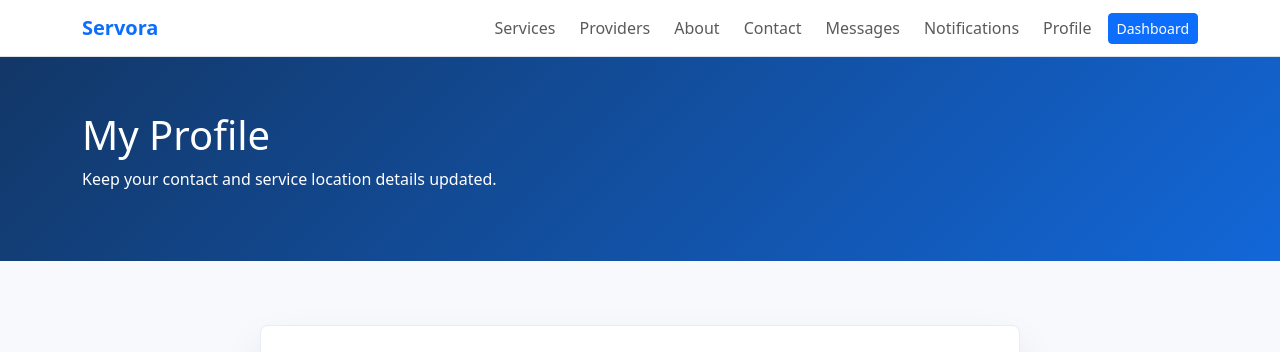
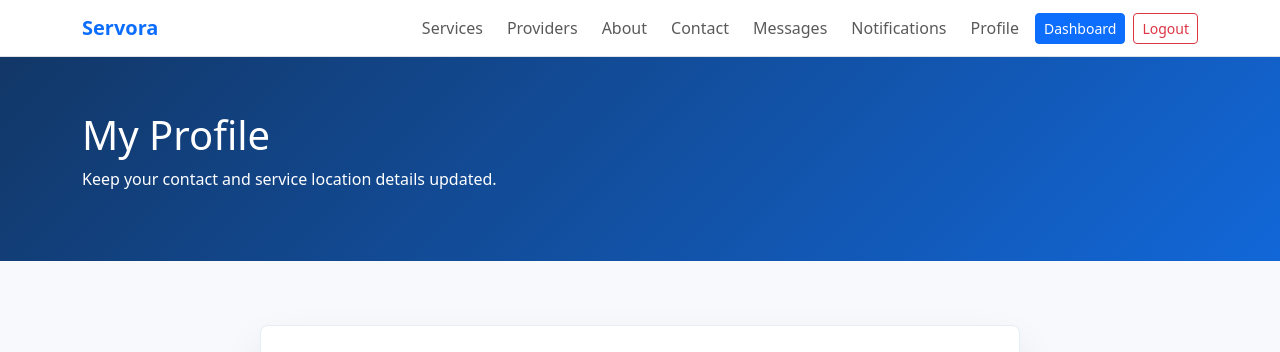
Before and after one commit to Deep-pr/servora, a Django app: page /accounts/profile/ in a window 1280 px wide. Shown: the top 352 px of the page. Run offline with Django 5.2, Linux system fonts and the light colour scheme; the visitor is signed in with stand-in values (Sample User, id 1); data comes from the database, SQL or seed files in the repository; data that the repository does not hold is empty.

Commit message:
Add logout button to navbar

```diff
--- a/templates/base.html
+++ b/templates/base.html
@@ -32,6 +32,12 @@
             </li>
             <li class="nav-item"><a class="nav-link" href="{% url 'accounts:profile' %}">Profile</a></li>
             <li class="nav-item"><a class="btn btn-primary btn-sm" href="{% url 'dashboard:home' %}">Dashboard</a></li>
+            <li class="nav-item">
+              <form method="post" action="{% url 'accounts:logout' %}" class="d-inline">
+                {% csrf_token %}
+                <button class="btn btn-outline-danger btn-sm">Logout</button>
+              </form>
+            </li>
           {% else %}
             <li class="nav-item"><a class="nav-link" href="{% url 'accounts:login' %}">Login</a></li>
             <li class="nav-item"><a class="btn btn-primary btn-sm" href="{% url 'accounts:register' %}">Join</a></li>
```
